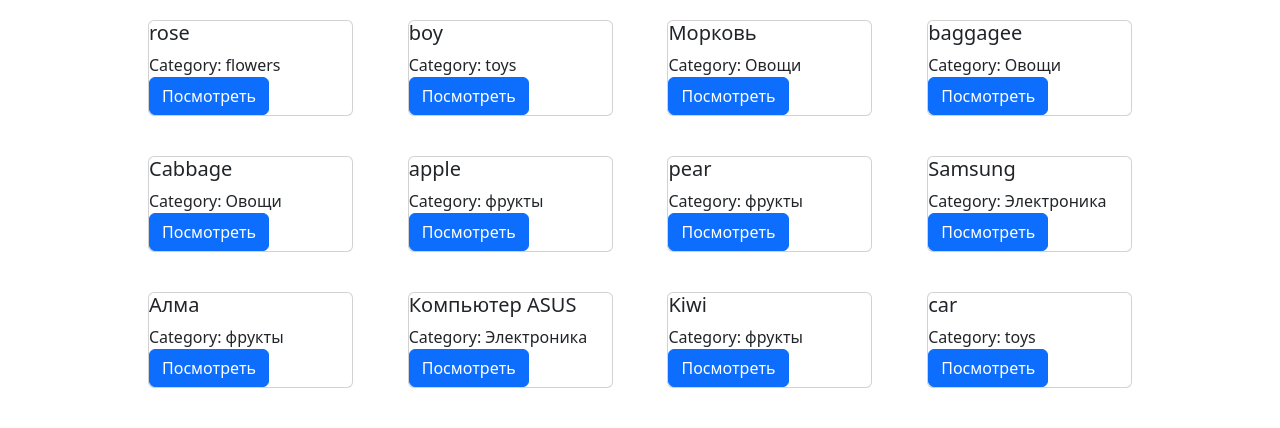
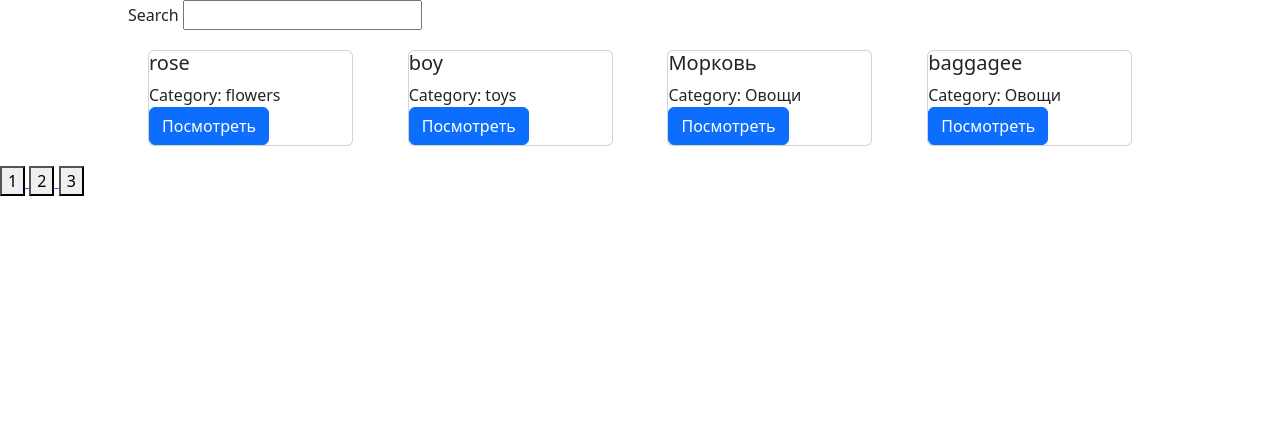
Before and after one commit to Dream-Team17/tilek_zarlykov_22-2, a Django app: page /products/ in a window 1280 px wide. Shown: the part 56-484 px from the top of the page. Run offline with Django 4.2, Linux system fonts and the light colour scheme; data comes from the database, SQL or seed files in the repository; both versions use the stored data as it was after the commit.

Commit message:
month4 hw7

```diff
--- a/products/views.py
+++ b/products/views.py
@@ -5,14 +5,24 @@ from users.utils import get_user_from_request
 
 # Create your views here.
 
+PAGINATION_LIMIT = 4
+
 def products_view(request):
     if request.method == "GET":
         category_id = request.GET.get('category_id')
+        search_text = request.GET.get('search')
+        page = int(request.GET.get('page', 1))
 
         if category_id:
             products = Product.objects.filter(category__in=[category_id])
         else:
             products = Product.objects.all()
+
+
+        if search_text:
+            products = products.filter(title__icontains=search_text)
+
+
 
         products = [{
             "id": product.id,
@@ -23,11 +33,15 @@ def products_view(request):
             "category": product.category
         } for product in products]
 
+        max_page = round(products.__len__() / PAGINATION_LIMIT)
+        products = products[PAGINATION_LIMIT * (page-1):PAGINATION_LIMIT * page]
 
 
         data = {
             'products':products,
-            'user': get_user_from_request(request)
+            'user': get_user_from_request(request),
+            'category_id': category_id,
+            'max_page': range(1, max_page+1)
         }
 
         return render(request, "products/products.html", context=data)
--- a/templates/products/products.html
+++ b/templates/products/products.html
@@ -9,8 +9,20 @@
             width: 80%;
             flex-wrap: wrap;
         }
-
+        .search {
+            width: 80%;
+            margin-left: 10%;
+        }
     </style>
+    <div class="search">
+        <form action="/products/" method="get">
+            {% if category_id %}
+                <input type="hidden" name="category_id" value="{{ category_id }}">
+            {% endif %}
+            <span>Search</span>
+            <input type="text" name="search" value="">
+        </form>
+    </div>
     <div class="products">
         {% for product in products %}
             <div class="card" style="width: 20%; margin: 20px;">
@@ -26,5 +38,12 @@
             </div>
         {% endfor %}
     </div>
+    <div>
+        {% for page in max_page %}
+            <a href="/products/?page={{ page }}">
+                <button>{{ page }}</button>
+            </a>
+        {% endfor %}
+    </div>
 
 {% endblock %}
```
Also changed, not shown: db.sqlite3, media/308_big.webp (added), media/308_big_o0yXzCJ.webp (added), media/lgpbp_fzDBFfa.jpg (added), media/lgpbp_pN4bFn7.jpg (added), media/shutterstock_252338818_dGjAS9s.jpg (added), media/shutterstock_252338818_t228Tok.jpg (added), media/shutterstock_252338818_xn67A4K.jpg (added), media/shutterstock_252338818_z3Giltz.jpg (added), media/Сочинение-на-тему-Природа.jpeg (added).
